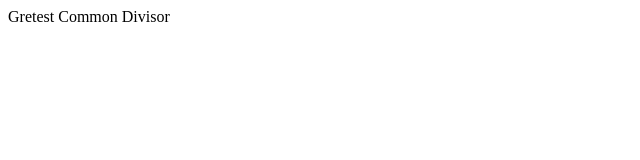
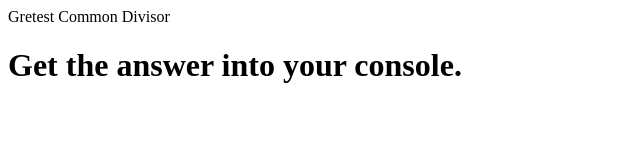
Before and after one commit to akash-20dv/Javascript-Coding-questions, a plain HTML site: page greatest-common-divisor/index.html in a window 1280 px wide. Shown: the whole page, without its empty margins (0-640 px from the left). Drawn offline with Linux system fonts and the light colour scheme.

Commit message:
greatest-common-divisor

```diff
--- a/greatest-common-divisor/index.html
+++ b/greatest-common-divisor/index.html
@@ -7,6 +7,7 @@
 </head>
 <body>
     Gretest Common Divisor
+    <h1>Get the answer into your console.</h1>
 </body>
 <script>
     let a = 72;
```
